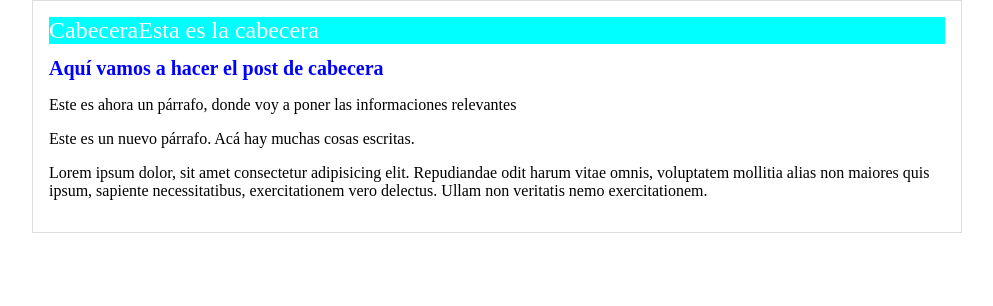
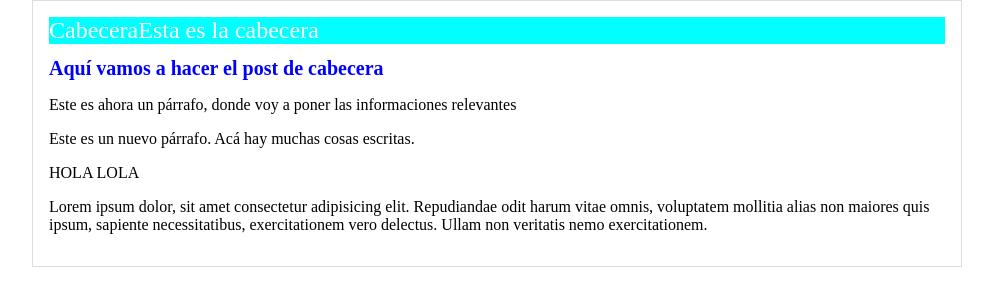
Before and after one commit to sebaspm24/Prueba-Git, a plain HTML site: page index.html in a window 1280 px wide. Shown: the whole page, without its empty margins (143-1136 px from the left). Drawn offline with Linux system fonts and the light colour scheme.

Commit message:
Escribí hola lola

```diff
--- a/index.html
+++ b/index.html
@@ -21,6 +21,7 @@
             <h1>Aquí vamos a hacer el post de cabecera</h1>
             <p>Este es ahora un párrafo, donde voy a poner las informaciones relevantes</p>
             <p>Este es un nuevo párrafo. Acá hay muchas cosas escritas.</p>
+            <p>HOLA LOLA</p>
             <p>Lorem ipsum dolor, sit amet consectetur adipisicing elit. Repudiandae odit harum vitae omnis, voluptatem mollitia alias non maiores quis ipsum, sapiente necessitatibus, exercitationem vero delectus. Ullam non veritatis nemo exercitationem.</p>
         </div>
     </div>
```
